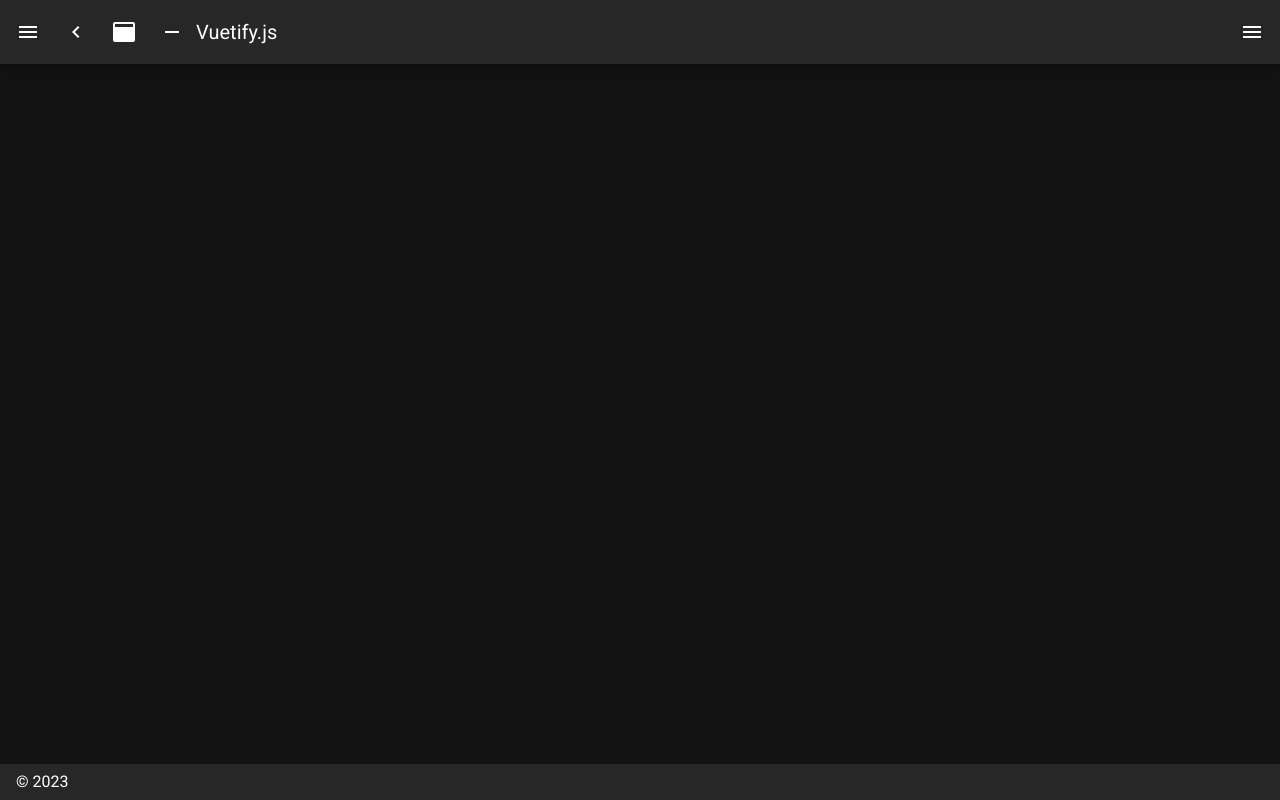
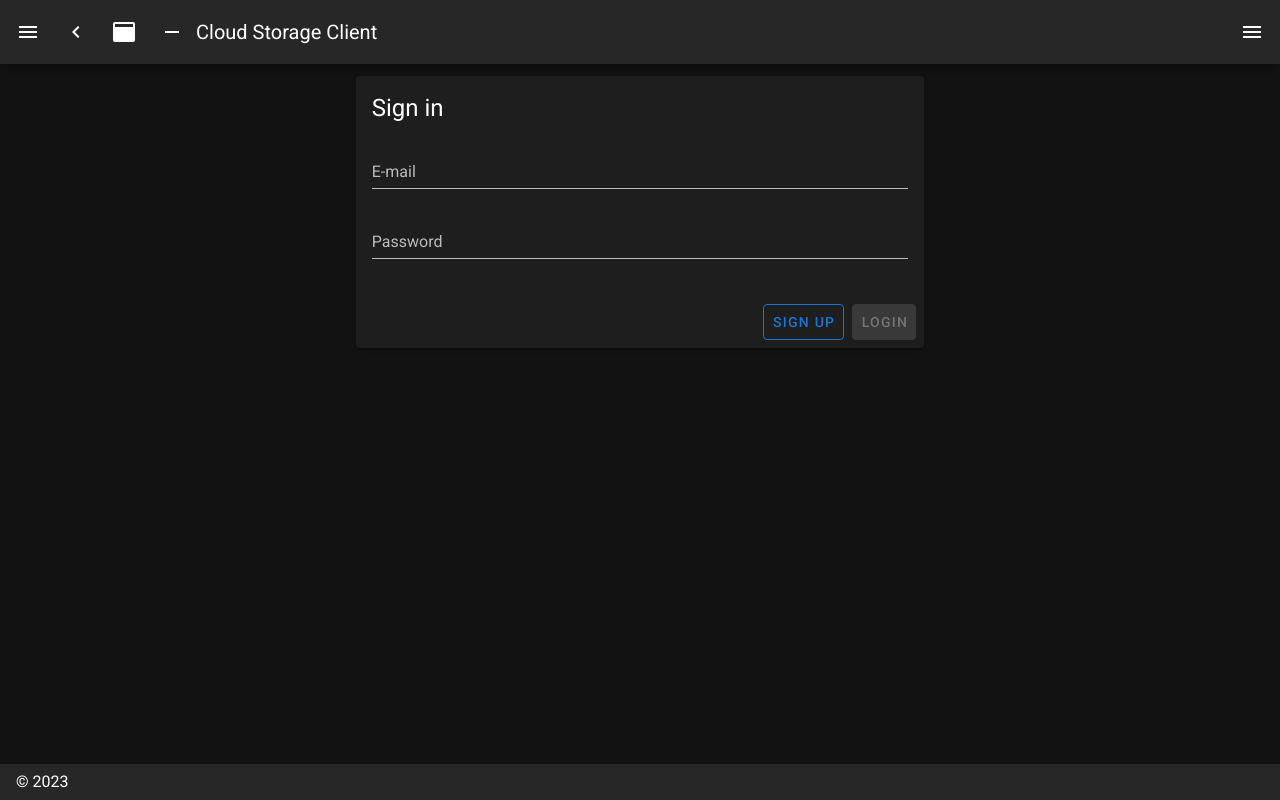
Before and after one commit to thepicture/cloud-storage-client, a Nuxt app: page /auth in a window 1280 px wide. Before the commit this address had no page. Built offline with nearby package versions, Linux system fonts and the light colour scheme.

Commit message:
feat(auth): add auth page

```diff
--- /dev/null
+++ b/config/index.js
@@ -0,0 +1,12 @@
+export const AUTH_ERRORS = {
+  'auth/user-not-found': 'Email does not exist',
+}
+
+export const EMAIL_REGEXP = /^\w+([.-]?\w+)*@\w+([.-]?\w+)*(\.\w{2,3})+$/
+
+export const EMAIL_RULES = [
+  (v) => !!v || 'Enter email',
+  (v) => EMAIL_REGEXP.test(v) || 'Email must be valid',
+]
+
+export const PASSWORD_RULES = [(v) => !!v || 'Enter password']
--- a/layouts/default.vue
+++ b/layouts/default.vue
@@ -81,11 +81,16 @@ export default {
           title: 'Inspire',
           to: '/inspire',
         },
+        {
+          icon: 'mdi-chart-bubble',
+          title: 'Auth',
+          to: '/auth',
+        },
       ],
       miniVariant: false,
       right: true,
       rightDrawer: false,
-      title: 'Vuetify.js',
+      title: 'Cloud Storage Client',
     }
   },
 }
--- a/nuxt.config.js
+++ b/nuxt.config.js
@@ -1,10 +1,8 @@
 import colors from 'vuetify/es5/util/colors'
 
 export default {
-  // Target: https://go.nuxtjs.dev/config-target
   target: 'static',
 
-  // Global page headers: https://go.nuxtjs.dev/config-head
   head: {
     titleTemplate: '%s - cloud-storage-client',
     title: 'cloud-storage-client',
@@ -20,25 +18,16 @@ export default {
     link: [{ rel: 'icon', type: 'image/x-icon', href: '/favicon.ico' }],
   },
 
-  // Global CSS: https://go.nuxtjs.dev/config-css
   css: [],
 
-  // Plugins to run before rendering page: https://go.nuxtjs.dev/config-plugins
   plugins: [],
 
-  // Auto import components: https://go.nuxtjs.dev/config-components
   components: true,
 
-  // Modules for dev and build (recommended): https://go.nuxtjs.dev/config-modules
-  buildModules: [
-    // https://go.nuxtjs.dev/vuetify
-    '@nuxtjs/vuetify',
-  ],
+  buildModules: ['@nuxtjs/vuetify'],
 
-  // Modules: https://go.nuxtjs.dev/config-modules
   modules: [],
 
-  // Vuetify module configuration: https://go.nuxtjs.dev/config-vuetify
   vuetify: {
     customVariables: ['~/assets/variables.scss'],
     theme: {
@@ -57,6 +46,5 @@ export default {
     },
   },
 
-  // Build Configuration: https://go.nuxtjs.dev/config-build
   build: {},
 }
--- a/package.json
+++ b/package.json
@@ -16,6 +16,7 @@
   },
   "dependencies": {
     "core-js": "^3.25.3",
+    "firebase": "^9.16.0",
     "nuxt": "^2.15.8",
     "vue": "^2.7.10",
     "vue-server-renderer": "^2.7.10",
--- /dev/null
+++ b/pages/auth.vue
@@ -0,0 +1,79 @@
+<template>
+  <v-row justify="center" align="center">
+    <v-col cols="12" sm="8" md="6">
+      <v-card>
+        <v-card-title class="headline" tag="h2"> Sign in </v-card-title>
+        <v-card-text>
+          {{ formattedError }}
+          <v-form v-model="valid" ref="form">
+            <v-text-field
+              label="E-mail"
+              v-model="email"
+              autocomplete="email"
+              required
+              :rules="emailRules"
+            ></v-text-field>
+            <v-text-field
+              label="Password"
+              v-model="password"
+              autocomplete="email"
+              required
+              :rules="passwordRules"
+            ></v-text-field>
+          </v-form>
+        </v-card-text>
+        <v-card-actions>
+          <v-spacer />
+          <v-btn outlined color="primary" nuxt to="/signup">Sign Up</v-btn>
+          <v-btn
+            color="primary"
+            nuxt
+            type="submit"
+            @click="submit"
+            :disabled="!valid"
+            >Login</v-btn
+          >
+        </v-card-actions>
+      </v-card>
+    </v-col>
+  </v-row>
+</template>
+
+<script>
+import { mapState, mapActions } from 'vuex'
+
+import { EMAIL_RULES, PASSWORD_RULES, AUTH_ERRORS } from '@/config/index'
+
+export default {
+  name: 'AuthPage',
+  data: () => ({
+    email: '',
+    emailRules: EMAIL_RULES,
+    passwordRules: PASSWORD_RULES,
+    password: '',
+    valid: false,
+  }),
+  computed: {
+    ...mapState(['error', 'user']),
+    formattedError() {
+      return AUTH_ERRORS[this.error]
+    },
+  },
+  methods: {
+    ...mapActions(['authenticate', 'logout', 'clearError']),
+    async submit() {
+      await this.authenticate({
+        email: this.email,
+        password: this.password,
+      })
+      this.reset()
+    },
+    reset() {
+      this.$refs.form.reset()
+    },
+  },
+  mounted() {
+    this.clearError()
+  },
+}
+</script>
--- /dev/null
+++ b/persistence/firebase.js
@@ -0,0 +1,15 @@
+import { initializeApp } from 'firebase/app'
+import { getAuth } from 'firebase/auth'
+
+const firebaseConfig = {
+  apiKey: 'AIzaSyBt_A0cjSzqYUP_vzSv1oLAha6xpfOtOQM',
+  authDomain: 'cloud-storage-client-4ee14.firebaseapp.com',
+  projectId: 'cloud-storage-client-4ee14',
+  storageBucket: 'cloud-storage-client-4ee14.appspot.com',
+  messagingSenderId: '458253175575',
+  appId: '1:458253175575:web:ae5919df339bae361e0552',
+  measurementId: 'G-3RP2ZQ7YFS',
+}
+
+export const app = initializeApp(firebaseConfig)
+export const auth = getAuth(app)
--- /dev/null
+++ b/store/auth.js
@@ -0,0 +1,39 @@
+import { signInWithEmailAndPassword, signOut } from 'firebase/auth'
+
+import { auth } from '@/persistence/firebase'
+
+export const state = () => ({
+  user: null,
+  error: '',
+})
+
+export const mutations = {
+  setUser(state, user) {
+    state.user = user
+  },
+  setError(state, error) {
+    state.error = error
+  },
+}
+
+export const actions = {
+  async authenticate({ commit }, { email, password }) {
+    try {
+      const userCredential = await signInWithEmailAndPassword(
+        auth,
+        email,
+        password
+      )
+      commit('setUser', userCredential.user)
+    } catch (error) {
+      commit('setError', error.code)
+    }
+  },
+  async logout({ commit }) {
+    await signOut(auth)
+    commit('setUser', null)
+  },
+  clearError({ commit }) {
+    commit('setError', '')
+  },
+}
--- /dev/null
+++ b/store/index.js
@@ -0,0 +1 @@
+export * from './auth'
```
Also changed, not shown: store/README.md (deleted), 2 other files (tests, documents, lock files or other folders).
